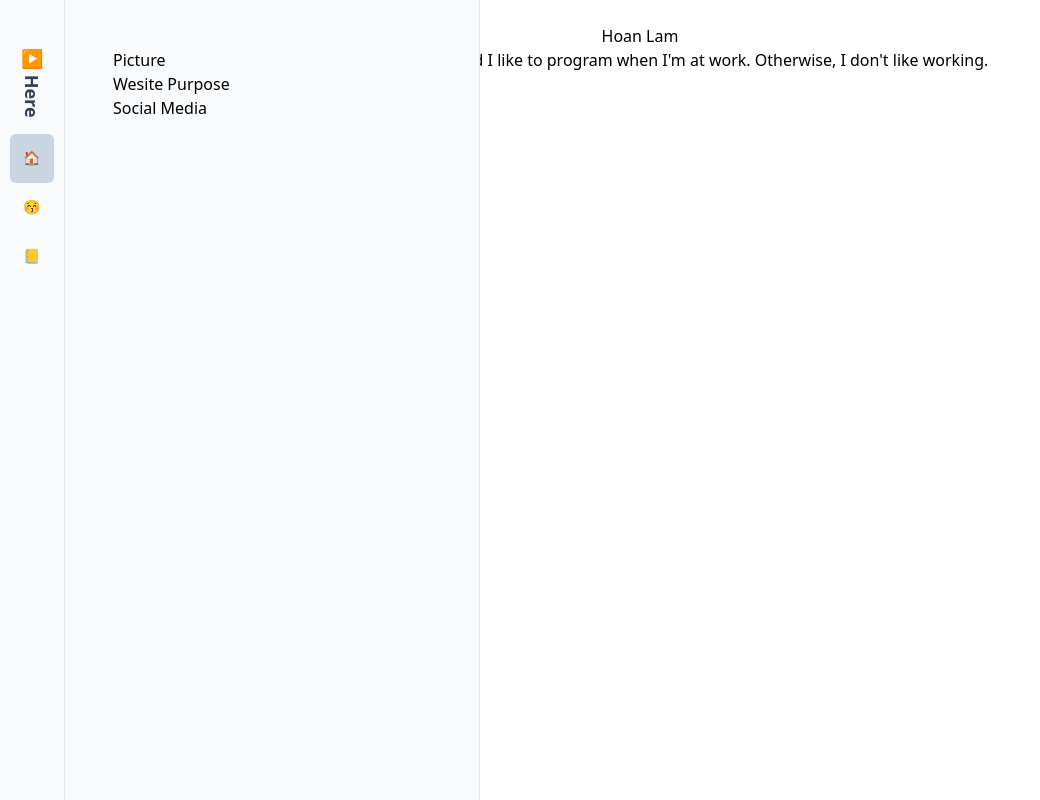
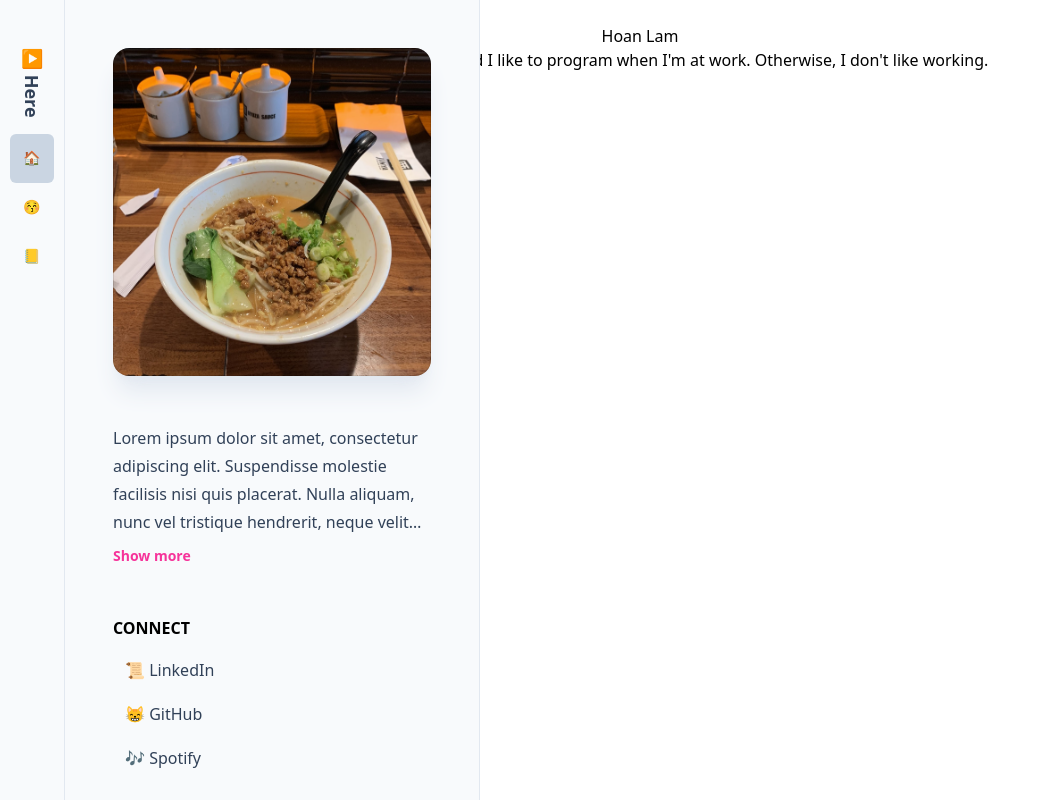
Before and after one commit to clcik-click/Web_Resume, a React (Vite) app in the folder web-resume/: page / in a window 1280 px wide. Shown: the whole page, without its empty margins (0-1040 px from the left). Built offline with nearby package versions, Linux system fonts and the light colour scheme.

Commit message:
Add Connect Feature

```diff
--- a/web-resume/src/App.tsx
+++ b/web-resume/src/App.tsx
@@ -9,7 +9,7 @@ function App() {
     <>
       <BrowserRouter>
         <header className="bg-slate-50 lg:fixed lg:inset-y-0 lg:left-0 lg:flex lg:w-112 lg:items-start lg:overflow-y-auto xl:w-120">
-          {/* first column */}
+          {/* first column - navigation*/}
           <div className="hidden lg:sticky lg:top-0 lg:flex lg:w-16 lg:flex-none lg:items-center lg:px-12 lg:text-sm/7 lg:whitespace-nowrap lg:[writing-mode:vertical-rl]">
             <div className="text-lg font-semibold text-slate-700 mb-4">▶️ Here</div>
             <NavLink to="/"
@@ -24,11 +24,47 @@ function App() {
               `block py-2 px-4 rounded-md text-slate-600 hover:bg-slate-200 hover:text-slate-900
               ${isActive ? 'bg-slate-300 text-slate-900 font-bold' : ''}`}>📒</NavLink>
           </div>
-          {/* second column */}
+          {/* second column - info*/}
           <div className="relative z-10 mx-auto px-4 pt-10 pb-4 sm:px-6 md:max-w-2xl md:px-4 lg:min-h-full lg:flex-auto lg:border-x lg:border-slate-200 lg:px-8 lg:py-12 xl:px-12">
-            <div>Picture</div>
-            <div>Wesite Purpose</div>
-            <div>Social Media</div>
+            {/* A picture */}
+            <a className ="relative mx-auto block w-48 overflow-hidden rounded-lg bg-slate-200 shadow-xl shadow-slate-200 sm:w-64 sm:rounded-xl lg:w-auto lg:rounded-2xl">
+              <img src="Ramen.jpeg" />
+              <div className="absolute inset-0 rounded-lg ring-1 ring-black/10 ring-inset sm:rounded-xl lg:rounded-2xl"></div>
+            </a>
+
+            {/* Description */}
+            <section className = "mt-12 hidden lg:block">
+              <p className="mt-2 text-base/7 text-slate-700 lg:line-clamp-4">
+              Lorem ipsum dolor sit amet, consectetur adipiscing elit. Suspendisse molestie facilisis nisi quis placerat. Nulla aliquam, nunc vel tristique hendrerit, neque velit euismod augue, nec facilisis nulla nisl ullamcorper nunc. Pellentesque egestas mauris non gravida efficitur. Pellentesque commodo ex a tempor hendrerit. Integer a metus volutpat, suscipit quam pellentesque, varius augue. Praesent maximus sit amet quam in facilisis. Quisque a sollicitudin tortor. Nunc diam justo, egestas quis tempus a, feugiat dictum dui. Suspendisse bibendum lacus venenatis, mattis odio non, dapibus urna. Nam ac magna semper, auctor urna ac, rutrum metus. Aliquam maximus leo id sem iaculis ornare. Nam sed purus vel quam venenatis convallis at quis augue. Nullam pretium libero eget convallis volutpat. Quisque volutpat sed magna nec lacinia. Ut ultrices tristique justo, dignissim egestas dolor aliquam tempus. Cras sit amet consectetur nisl, in interdum ligula.</p>
+              <button type="button" className="mt-2 hidden text-sm/6 font-bold text-pink-500 hover:text-pink-700 active:text-pink-900 lg:inline-block">
+                Show more
+              </button>
+            </section>
+
+            {/* Social Media */}
+            <section className="mt-10 lg:mt-12">
+              <h1><strong>CONNECT</strong></h1>
+              <ul role='list' className="mt-4 flex justify-center gap-10 text-base/7 font-medium text-slate-700 sm:gap-8 lg:flex-col lg:gap-4">
+                <li className="flex">
+                  <a className="group flex items-center" href="https://www.linkedin.com/in/hoan-lam-3b72a5179/">
+                    <span className="hidden sm:ml-3 sm:block">📜 LinkedIn</span>
+                  </a>
+                </li>
+
+                <li className="flex">
+                  <a className="group flex items-center" href="https://github.com/clcik-click">
+                    <span className="hidden sm:ml-3 sm:block">😸 GitHub</span>
+                  </a>
+                </li>
+
+                <li className="flex">
+                  <a className="group flex items-center" href="https://open.spotify.com/playlist/3YetvIRdHfU0WEzadeenLt?si=AyG_ENYHT8eYOEErwcW-sg">
+                    <span className="hidden sm:ml-3 sm:block">🎶 Spotify</span>
+                  </a>
+                </li>
+              </ul>
+            </section>
+
           </div>
 
         </header>
```
Also changed, not shown: web-resume/public/Ramen.jpeg (added).
